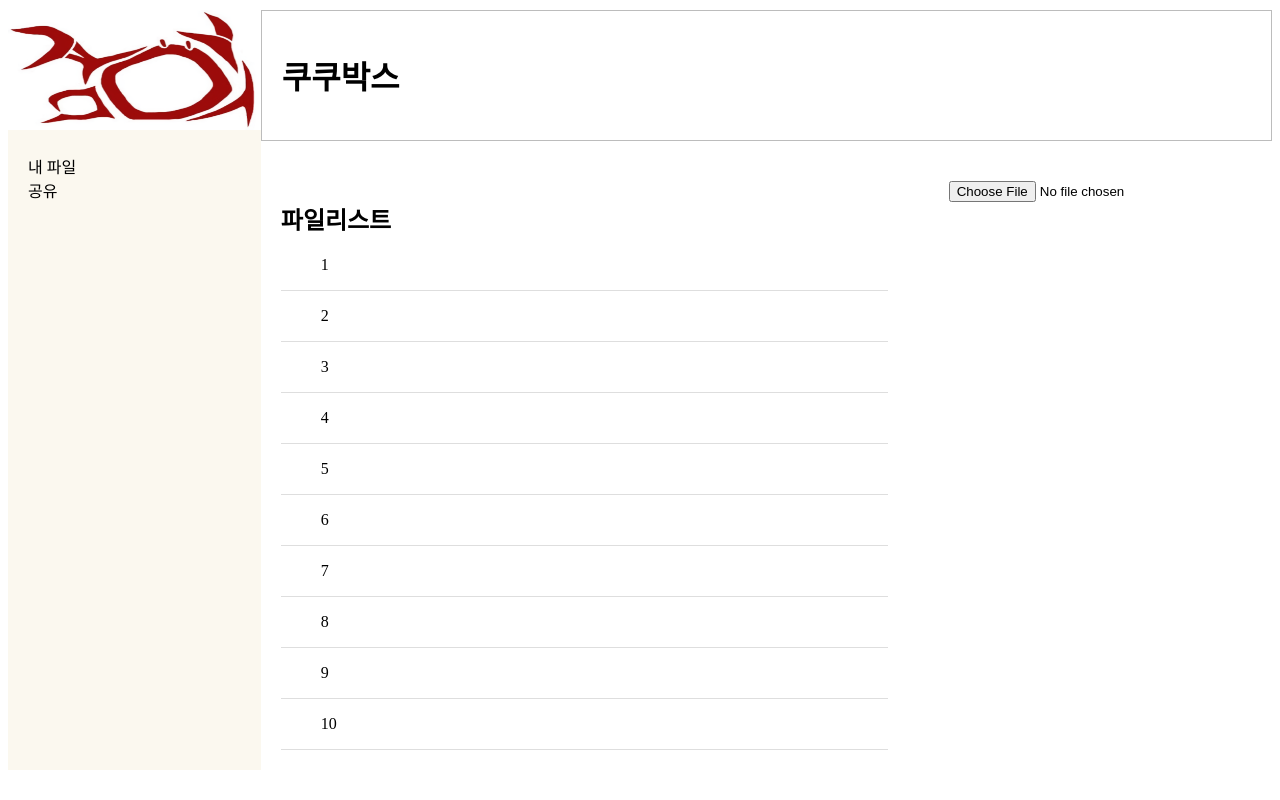
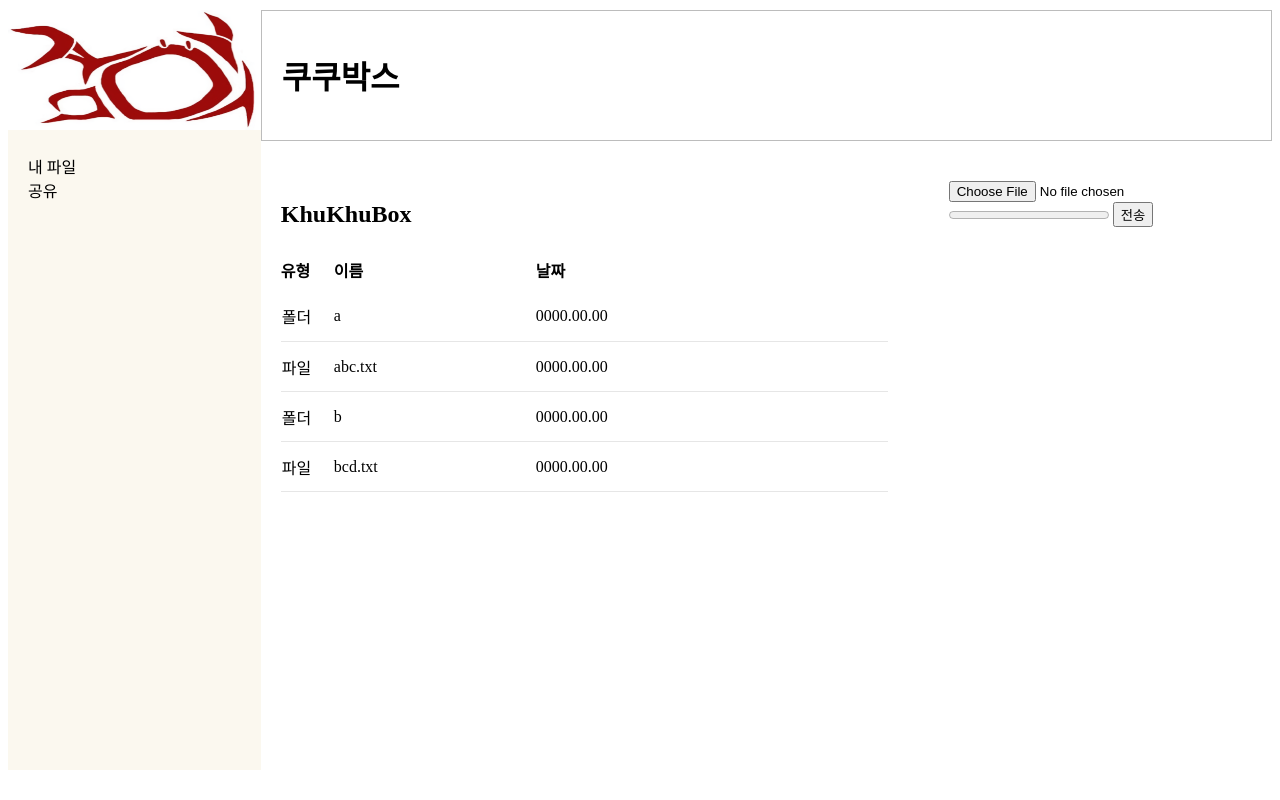
Before and after one commit to milban/AWS_dropbox, a Django app: template templates/html/fileServiece.html in a window 1280 px wide. Run offline with Django 3.2, Linux system fonts and the light colour scheme; the template is opened without the code that fills it, so the values that code supplies are empty; some web fonts are replaced.

Commit message:
merge front_master

```diff
--- a/templates/css/fileServiece.css
+++ b/templates/css/fileServiece.css
@@ -46,34 +46,45 @@ body {
     float: left;
 }
 
+.c-table {
+    width: 100%;
+    border-collapse: collapse;
+}
+
+.file-property {
+    text-align: left;
+}
+
+.fp-type, fp-name, fp-date {
+    padding: 10px 0;
+}
+
+.file-row {
+    height: 50px;
+    border-bottom: 1px solid #E6E6E6;
+}
+
+.file-row:hover {
+    background: #EFF8FB;
+    cursor: pointer;
+}
+
+.file-type {
+    width: 50px;
+
+}
+
+.file-name {
+    width: 200px;
+}
+
+.update-date {
+    width: 200px;
+}
+
 .file-control {
     width: 30%;
     padding: 20px;
     margin-bottom: 20px;
     float: right;
 }
-
-hr.horizon {
-    border: solid #dedede;
-    border-width: 1px 0 0;
-}
-
-@media (max-width: 480px) {
-    .left-sidebar {
-        width: auto;
-    }
-
-    .container {
-        width: auto;
-    }
-
-    .content {
-        float: none;
-        width: auto;
-    }
-
-    .sidebar {
-        float: none;
-        width: auto;
-    }
-}
--- a/templates/html/fileServiece.html
+++ b/templates/html/fileServiece.html
@@ -21,37 +21,30 @@
             <div class="header">
                 <h1>쿠쿠박스</h1>
             </div>
-
             <div class="content">
-                <h2>파일리스트</h2>
-                <ul>1</ul>
-                <hr class="horizon">
-                <ul>2</ul>
-                <hr class="horizon">
-                <ul>3</ul>
-                <hr class="horizon">
-                <ul>4</ul>
-                <hr class="horizon">
-                <ul>5</ul>
-                <hr class="horizon">
-                <ul>6</ul>
-                <hr class="horizon">
-                <ul>7</ul>
-                <hr class="horizon">
-                <ul>8</ul>
-                <hr class="horizon">
-                <ul>9</ul>
-                <hr class="horizon">
-                <ul>10</ul>
-                <hr class="horizon">
+                <h2 id="current-dir">KhuKhuBox</h2>
+                <table class="c-table">
+                    <thead>
+                        <tr class="file-property">
+                            <th class="fp-type">유형</th>
+                            <th class="fp-name">이름</th>
+                            <th class="fp-date">날짜</th>
+                        </tr>
+                    </thead>
+                    <tbody class="ct-body"></tbody>
+                </table>
             </div>
             <div class="file-control">
-                <form action="" method="post" enctype="multipart/form-data">
-                    <input type="file" name="파일 업로드" id="">
+                <form class="file-form" action="" method="post" enctype="multipart/form-data">
+                    <input class="button" type="file" name="file_upload_btn">
+                    <progress id="progressBar" max="100" value="0"></progress>
+                    <input type="submit" id="submit_btn" value="전송">
                 </form>
             </div>
         </div>
     </div>
+
+    <script src="../js/fileServiece.js"></script>
 </body>
 
 </html>
--- /dev/null
+++ b/templates/js/fileServiece.js
@@ -0,0 +1,79 @@
+var content = document.querySelector('.content')
+//var testBtn = document.querySelector('.testBtn')
+var currentPath
+var pastPathList
+
+window.addEventListener('DOMContentLoaded', function() {
+    currentPath = document.querySelector('#current-dir').innerText
+    console.log(currentPath)
+    printContent(newCtt)
+})
+
+// 디렉토리/파일 보여주기
+var cttList = []
+var newCtt = ["abc.txt", "a/", "bcd.txt", "b/"]
+var ctBody = document.querySelector('.ct-body')
+function printContent(newContents) {
+    cttList = [] // list clear
+    cttList = cttList.concat(newContents)
+    cttList.sort()
+    for(var i=0; i<cttList.length; i++) {
+        contentItem = cttList[i]
+        var addElemTr = document.createElement('tr')
+        addElemTr.classList.add('file-row')
+        var addElemTdType = document.createElement('td')
+        var addElemTdName = document.createElement('td')
+        var addElemTdDate = document.createElement('td')
+        addElemTdType.classList.add('file-type')
+        addElemTdName.classList.add('file-name')
+        addElemTdDate.classList.add('file-date')
+        if(contentItem.search("/")==-1) {
+            var fileName = contentItem
+            addElemTdType.innerText = "파일"
+            addElemTr.appendChild(addElemTdType)
+            addElemTdName.innerText = fileName
+            addElemTr.appendChild(addElemTdName)
+            addElemTdDate.innerText = "0000.00.00"
+            addElemTr.appendChild(addElemTdDate)
+            ctBody.appendChild(addElemTr)
+        }
+        else {
+            var dirName = contentItem.replace("/", "")
+            addElemTdType.innerText = "폴더"
+            addElemTr.appendChild(addElemTdType)
+            addElemTdName.innerText = dirName
+            addElemTr.appendChild(addElemTdName)
+            addElemTdDate.innerText = "0000.00.00"
+            addElemTr.appendChild(addElemTdDate)
+            ctBody.appendChild(addElemTr)
+        }
+    }
+}
+
+// 디렉토리/파일 클릭 시
+function ctBodyClickHandler(e) {
+    console.log('click')
+    var userClickRow = e.target.parentElement
+    var fileType = userClickRow.querySelector('.file-type').innerText
+    var fileName = userClickRow.querySelector('.file-name').innerText
+
+    if(fileType=="폴더") {
+        document.querySelector('#current-dir').innerText = currentPath+"/"+fileName
+        currentPath = document.querySelector('#current-dir').innerText
+        console.log(currentPath)
+        //ctBody.innerHTML = ""
+        //printContent...
+    }
+}
+ctBody.addEventListener('click', ctBodyClickHandler)
+
+// move to past path
+//
+
+var btn = document.querySelector('.button')
+console.log(btn)
+function btnChangeEventHandler(e) {
+    console.log(e.target.files[0].name)
+    console.log(currentPath +'/'+ e.target.files[0].name)
+}
+btn.addEventListener('change', btnChangeEventHandler)
```
Also changed, not shown: templates/html/login.html (+5 -3 lines).
